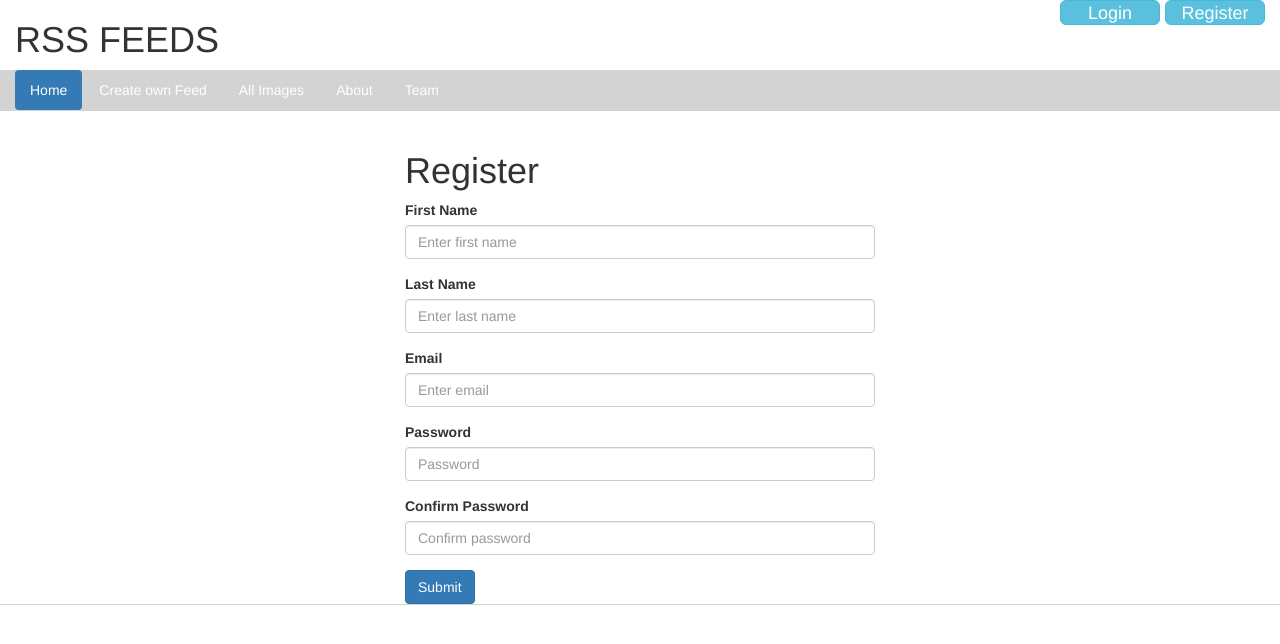
After one commit to susanjiang03/pipeline_monitor, a Django app: page /news/register in a window 1280 px wide. The commit adds this page. Shown: the top 644 px of the page. Run offline with Django 3.2, Linux system fonts and the light colour scheme; some libraries are stand-ins or nearby versions.

Commit message:
merge eddie's auth templates + views

```diff
--- a/site/news/templates/base.html
+++ b/site/news/templates/base.html
@@ -4,9 +4,6 @@
 {% bootstrap_css %}
 {% load staticfiles %}
 
-<!--two blocks should be inserted pages that will inherit from this base page-->
-<!--the external js and css files in the headblock-->
-<!--content in the bodyblock-->
 <html>
 	<head>
 
@@ -20,9 +17,18 @@
 
 		<!--headers	-->
 		<div class="col-md-12">
-			<div class="col-md-12">
+
+			<!--main header-->
+			<div class="col-md-8">
 				<h1>RSS FEEDS</h1>
 			</div>
+
+			<!--Login & Registration-->
+			<div class="col-md-4">
+				<a href="{% url 'register' %}"><button type="button" class="btn btn-lg btn-info" style="float: right; padding:0px; height: 25px; width: 100px">Register</button></a>
+				<a href="{% url 'login' %}?next={{request.path}}"><button type="button" class="btn btn-lg btn-info" style="float: right; margin-right: 5px; padding:0px; height: 25px; width: 100px">Login</button></a>
+			</div>
+
 		</div>
 
 		<!--nav bar-->
@@ -30,13 +36,13 @@
 			<div class="col-md-12 nav_bar">
 				<ul class="nav nav-pills">
 					<li class="active">
-						<a href={% url 'index' %}>Home</a>
+						<a href="{% url 'index' %}">Home</a>
 					</li>
 					<li>
-						<a href={% url 'filterfeeds' %}>Create own Feed</a>
+						<a href="{% url 'filterfeeds' %}">Create own Feed</a>
 					</li>
 					<li>
-						<a href={% url 'allimages' %}>All Images</a>
+						<a href="{% url 'allimages' %}">All Images</a>
 					</li>
 					<li>
 						<a href="#">About</a>
--- /dev/null
+++ b/site/news/templates/register.html
@@ -0,0 +1,46 @@
+{% extends 'base.html' %}
+
+{% block body_block %}
+    <style>
+        .login {
+            width: 500px;
+        }
+        .flash {
+            width: 500px;
+            margin: 0 auto;
+        }
+    </style>
+
+    <div class="container login">
+		<div class="row">
+			<div class="col-md-12">
+				<h1>Register</h1>
+
+				<form action="" method="post">
+				{% csrf_token %}
+                    <div class="form-group">
+						<label>First Name</label>
+						<input type="text" name="first_name" class="form-control" placeholder="Enter first name">
+					</div>
+                    <div class="form-group">
+						<label>Last Name</label>
+						<input type="text" name="last_name" class="form-control" placeholder="Enter last name">
+					</div>
+					<div class="form-group">
+						<label>Email</label>
+						<input type="email" name="email" class="form-control" placeholder="Enter email">
+					</div>
+					<div class="form-group">
+						<label>Password</label>
+						<input type="password" name="password" class="form-control" placeholder="Password">
+					</div>
+                    <div class="form-group">
+						<label>Confirm Password</label>
+						<input type="password" name="confirm_password" class="form-control" placeholder="Confirm password">
+					</div>
+					<button type="submit" class="btn btn-primary">Submit</button>
+				</form>
+			</div>
+		</div>
+	</div>
+{% endblock %}
--- a/site/news/urls.py
+++ b/site/news/urls.py
@@ -8,4 +8,7 @@ urlpatterns = patterns('',
     url(r'^userfeeds$', views.userfeeds, name='userfeeds'),
     url(r'^images/(?P<urlid>[0-9]+)$', views.images, name='images'),
     url(r'^allimages$', views.allimages, name='allimages'),
+    url(r'^login/$', views.login, name='login'),
+    url(r'^register$', views.register, name='register'),
+    url(r'^reset_password$', views.reset_password, name='reset_password'),
     )
--- a/site/news/views.py
+++ b/site/news/views.py
@@ -4,10 +4,42 @@ views file to render pages
 from django.shortcuts import render
 from news.models import Article, Image
 import feedparser
+from django.contrib.auth.models import User
+
 newspapers = {'nytimes': 'New York Times', 'latimes': 'Los Angeles Times',
               'miamiherald': 'Miami Herald', 'seattletimes':'Seattle Times',
               'chron':'Houston Chronicles', 'denverpost':'Denver Post'}
 
+#User Management Views
+def login(request):
+    template = 'login.html'
+
+    return render(request, template)
+
+def process_login(request):
+    template = 'login.html'
+
+    return render(request, template)
+
+def register(request):
+    template = 'register.html'
+
+    return render(request, template)
+
+def process_register(request):
+    template = 'register.html'
+
+    return render(request, template)
+
+def reset_password(request):
+    template = 'reset_password.html'
+
+    return render(request, template)
+
+def new_password(request):
+    template = 'reset_password.html'
+
+    return render(request, template)
 '''
 index page
 '''
```
Also changed, not shown: site/news/templates/login.html (added, +27 -0 lines), site/news/templates/reset_password.html (added, +42 -0 lines).
